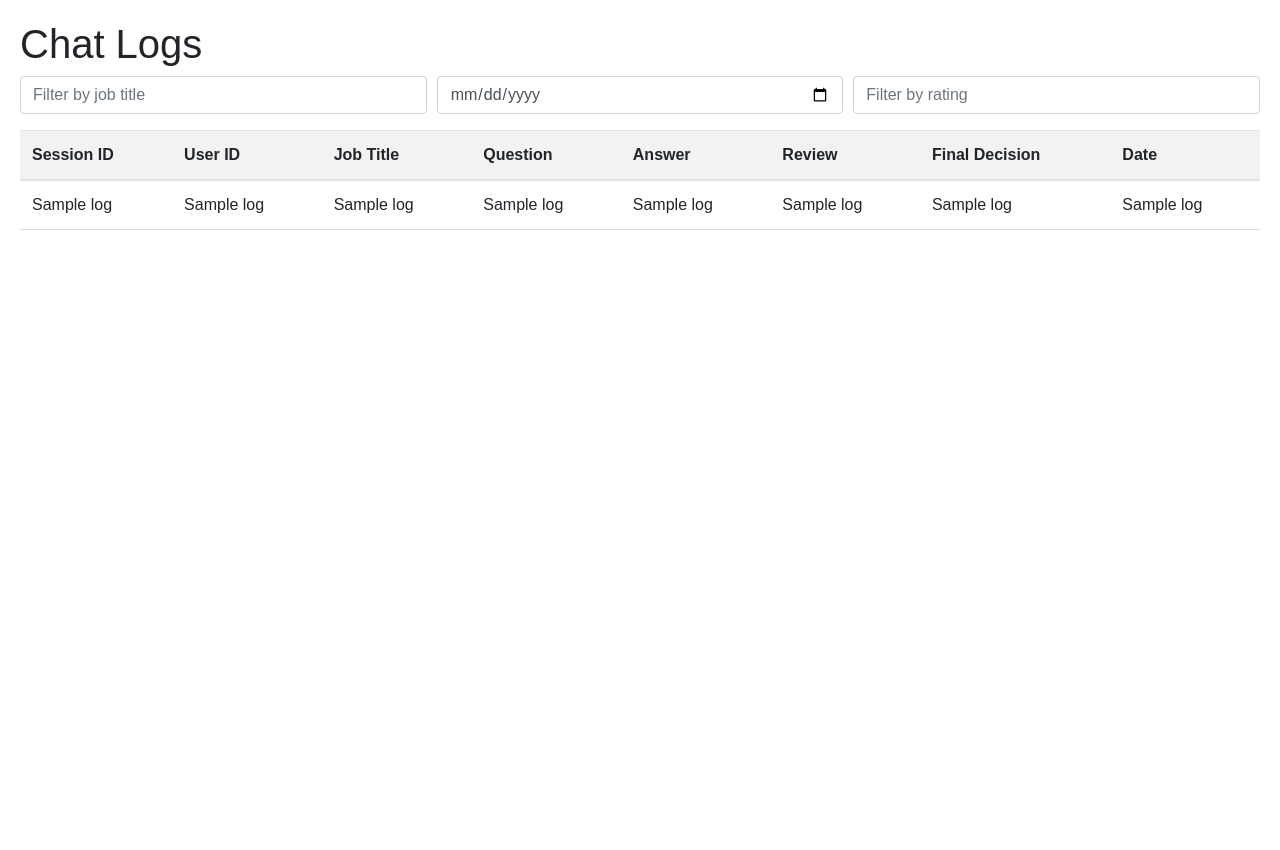
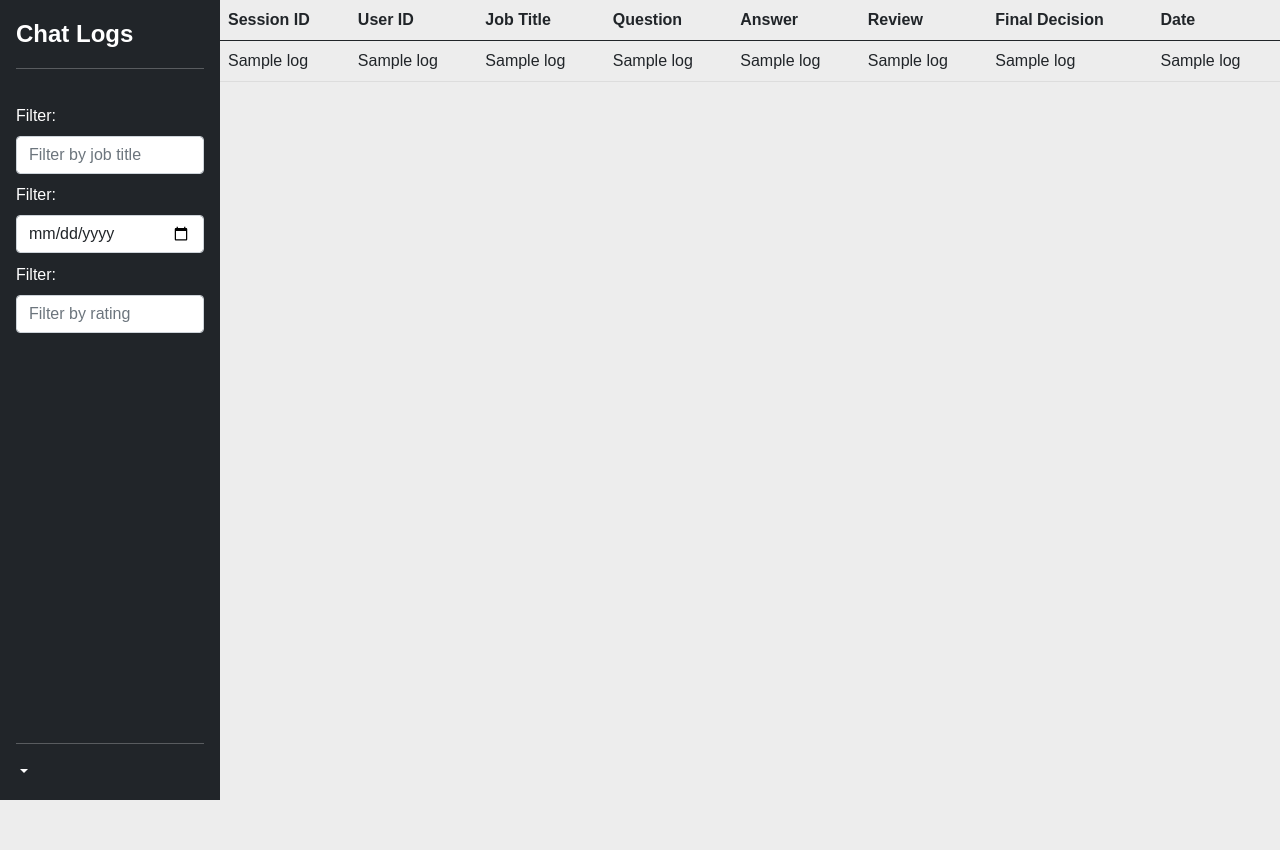
Before and after one commit to uwaysm/Job-Interview-Simulator, a Flask app: template templates/chat_logs.html in a window 1280 px wide. Before the commit the page ends 230 px from the top, so only its background shows below. Run offline with Flask 3, Linux system fonts and the light colour scheme; the template is opened without the code that fills it: most values are stand-ins (such as "Sample title", 1, 10 or a date in 2020); some libraries are stand-ins or nearby versions.

Commit message:
make chat log page

```diff
--- /dev/null
+++ b/static/css/chat_log.css
@@ -0,0 +1,54 @@
+body {
+    font-family: Arial, Helvetica, sans-serif;
+  }
+  table {
+    width: 100%;
+    border-collapse: collapse;
+  }
+  th, td {
+    padding: 10px;
+    text-align: left;
+    border-bottom: 1px solid #ddd;
+  }
+  th {
+    background-color: #f2f2f2;
+  }
+  tr:hover {
+    background-color: #f5f5f5;
+  }
+
+  .sidebar {
+    position: absolute;
+    width: 220px;
+    background-color: #f8f9fa;
+    height: 100vh;
+  }
+
+  .sidebar h4 {
+    font-size: 5%;
+    font-weight: bold;
+    margin-bottom: 5%;
+  }
+
+  .sidebar ul {
+    margin-top: 10%;
+  }
+
+  .sidebar li {
+    margin-bottom: 5%;
+  }
+
+  .sidebar a {
+    color: #333;
+    font-size: 100%;
+    text-decoration: none;
+  }
+
+  .sidebar a:hover {
+    color: #007bff;
+  }
+
+  .chat-container {
+    height: 850px;
+    padding-left: 220px;
+  }
--- a/templates/chat_logs.html
+++ b/templates/chat_logs.html
@@ -5,69 +5,96 @@
     <meta name="viewport" content="width=device-width, initial-scale=1.0" />
     <title>Chat Logs</title>
     <link
+      href="https://cdn.jsdelivr.net/npm/bootstrap@5.0.2/dist/css/bootstrap.min.css"
       rel="stylesheet"
-      href="https://maxcdn.bootstrapcdn.com/bootstrap/4.5.2/css/bootstrap.min.css"
-    />
+      integrity="sha384-EVSTQN3/azprG1Anm3QDgpJLIm9Nao0Yz1ztcQTwFspd3yD65VohhpuuCOmLASjC"
+      crossorigin="anonymous">
+    <link rel="stylesheet" href="/static/css/chat_log.css"/>
+    <link rel="stylesheet" href="/static/css/style.css"/>
+    <link rel="stylesheet" href="https://cdn.jsdelivr.net/npm/bootstrap-icons@1.10.5/font/bootstrap-icons.css">
+
     <script src="https://ajax.googleapis.com/ajax/libs/jquery/3.5.1/jquery.min.js"></script>
     <script src="https://cdnjs.cloudflare.com/ajax/libs/popper.js/1.16.0/umd/popper.min.js"></script>
     <script src="https://maxcdn.bootstrapcdn.com/bootstrap/4.5.2/js/bootstrap.min.js"></script>
-    <style>
-      body {
-        font-family: Arial, Helvetica, sans-serif;
-        margin: 20px;
-      }
-      table {
-        width: 100%;
-        border-collapse: collapse;
-      }
-      th, td {
-        padding: 10px;
-        text-align: left;
-        border-bottom: 1px solid #ddd;
-      }
-      th {
-        background-color: #f2f2f2;
-      }
-      tr:hover {
-        background-color: #f5f5f5;
-      }
-    </style>
+    <script src="https://cdn.jsdelivr.net/npm/bootstrap@5.1.0/dist/js/bootstrap.bundle.min.js"></script>
+    <script src="https://code.jquery.com/jquery-3.6.0.min.js"></script>
+    <script src="/static/js/scripts.js"></script>
   </head>
 
   <body>
-    <h1>Chat Logs</h1>
-    <div class="form-row mb-3">
-      <div class="col">
-        <input
-          class="form-control"
-          id="filterJobTitle"
-          type="text"
-          placeholder="Filter by job title"
-          onkeyup="filterTable()"
-        />
+    <svg xmlns="http://www.w3.org/2000/svg" style="display: none;">
+      <symbol id="sliders" viewBox="0 0 16 16">
+        <path fill-rule="evenodd" d="M11.5 2a1.5 1.5 0 1 0 0 3 1.5 1.5 0 0 0 0-3zM9.05 3a2.5 2.5 0 0 1 4.9 0H16v1h-2.05a2.5 2.5 0 0 1-4.9 0H0V3h9.05zM4.5 7a1.5 1.5 0 1 0 0 3 1.5 1.5 0 0 0 0-3zM2.05 8a2.5 2.5 0 0 1 4.9 0H16v1H6.95a2.5 2.5 0 0 1-4.9 0H0V8h2.05zm9.45 4a1.5 1.5 0 1 0 0 3 1.5 1.5 0 0 0 0-3zm-2.45 1a2.5 2.5 0 0 1 4.9 0H16v1h-2.05a2.5 2.5 0 0 1-4.9 0H0v-1h9.05z"/>
+      </symbol>
+      <symbol id="person-circle" viewBox="0 0 16 16">
+        <path d="M11 6a3 3 0 1 1-6 0 3 3 0 0 1 6 0z"/>
+        <path fill-rule="evenodd" d="M0 8a8 8 0 1 1 16 0A8 8 0 0 1 0 8zm8-7a7 7 0 0 0-5.468 11.37C3.242 11.226 4.805 10 8 10s4.757 1.225 5.468 2.37A7 7 0 0 0 8 1z"/>
+      </symbol>
+      <symbol id="box-arrow-in-right" viewBox="0 0 16 16">
+        <path fill-rule="evenodd" d="M6 3.5a.5.5 0 0 1 .5-.5h8a.5.5 0 0 1 .5.5v9a.5.5 0 0 1-.5.5h-8a.5.5 0 0 1-.5-.5v-2a.5.5 0 0 0-1 0v2A1.5 1.5 0 0 0 6.5 14h8a1.5 1.5 0 0 0 1.5-1.5v-9A1.5 1.5 0 0 0 14.5 2h-8A1.5 1.5 0 0 0 5 3.5v2a.5.5 0 0 0 1 0v-2z"/>
+        <path fill-rule="evenodd" d="M11.854 8.354a.5.5 0 0 0 0-.708l-3-3a.5.5 0 1 0-.708.708L10.293 7.5H1.5a.5.5 0 0 0 0 1h8.793l-2.147 2.146a.5.5 0 0 0 .708.708l3-3z"/>
+      </symbol>
+      <symbol id="send-plus" viewBox="0 0 16 16">
+        <path d="M15.964.686a.5.5 0 0 0-.65-.65L.767 5.855a.75.75 0 0 0-.124 1.329l4.995 3.178 1.531 2.406a.5.5 0 0 0 .844-.536L6.637 10.07l7.494-7.494-1.895 4.738a.5.5 0 1 0 .928.372l2.8-7Zm-2.54 1.183L5.93 9.363 1.591 6.602l11.833-4.733Z"/>
+        <path d="M16 12.5a3.5 3.5 0 1 1-7 0 3.5 3.5 0 0 1 7 0Zm-3.5-2a.5.5 0 0 0-.5.5v1h-1a.5.5 0 0 0 0 1h1v1a.5.5 0 0 0 1 0v-1h1a.5.5 0 0 0 0-1h-1v-1a.5.5 0 0 0-.5-.5Z"/>
+      </symbol>
+      <symbol id="chat-left-dots" viewBox="0 0 16 16">
+        <path d="M14 1a1 1 0 0 1 1 1v8a1 1 0 0 1-1 1H4.414A2 2 0 0 0 3 11.586l-2 2V2a1 1 0 0 1 1-1h12zM2 0a2 2 0 0 0-2 2v12.793a.5.5 0 0 0 .854.353l2.853-2.853A1 1 0 0 1 4.414 12H14a2 2 0 0 0 2-2V2a2 2 0 0 0-2-2H2z"/>
+        <path d="M5 6a1 1 0 1 1-2 0 1 1 0 0 1 2 0zm4 0a1 1 0 1 1-2 0 1 1 0 0 1 2 0zm4 0a1 1 0 1 1-2 0 1 1 0 0 1 2 0z"/>
+      </symbol>
+      </svg>
+
+
+
+
+
+
+    <div class="container-fluid">
+      <div class="row">
+        <div class="col p-0 sidebar">
+          <div class="sidebar d-flex flex-column flex-shrink-0 p-3 text-white bg-dark">
+            <span class="fs-4"><strong>Chat Logs</strong></span>
+            <hr />
+            <ul class="nav nav-pills flex-column mb-auto">
+              <li class="nav-item">
+                  <label for="jobTitle" class="form-label">Filter:</label>
+                  <div class="input-group">
+                      <input class="form-control" id="filterJobTitle" type="text" placeholder="Filter by job title" onkeyup="filterTable()"/>
                   </div>
-      <div class="col">
-        <input
-          class="form-control"
-          id="filterDate"
-          type="date"
-          placeholder="Filter by date"
-          onchange="filterTable()"
-        />
+              </li>
+              <li class="nav-item">
+                  <label for="jobTitle" class="form-label">Filter:</label>
+                  <div class="input-group">
+                      <input class="form-control" id="filterDate" type="date" placeholder="Filter by date"onchange="filterTable()"/>
                   </div>
-      <div class="col">
-        <input
-          class="form-control"
-          id="filterRating"
-          type="number"
-          min="0"
-          max="10"
-          step="1"
-          placeholder="Filter by rating"
-          onkeyup="filterTable()"
-        />
+              </li>
+              <li class="nav-item">
+                  <label for="jobTitle" class="form-label">Filter:</label>
+                  <div class="input-group">
+                      <input class="form-control" id="filterRating" type="number" min="0" max="10" step="1" placeholder="Filter by rating" onkeyup="filterTable()"/>
+                  </div>
+              </li>
+            </ul>
+            <hr />
+            <div class="dropdown">
+            <div href="#" class="flex align-items-center text-white text-ellipsis text-decoration-none dropdown-toggle" role="button" id="dropdownUser1" data-bs-toggle="dropdown" aria-expanded="false">
+            </div>
+            <div class="dropdown-menu dropdown-menu-dark text-small shadow" aria-labelledby="dropdownUser1" style="">
+              <button id="settingsBtn" class="dropdown-item" href="#"><svg width="16" height="16" fill="currentColor" class="bi me-2"><use xlink:href="#sliders"/></svg>
+                Settings</button>
+              <a class="dropdown-item" href="#"><svg width="16" height="16" fill="currentColor" class="bi me-2"><use xlink:href="#person-circle"/></svg>
+                Profile</a>
+              <div class="dropdown-divider"></div>
+              <a class="dropdown-item" href="#"><svg width="16" height="16" fill="currentColor" class="bi me-2" viewBox="0 0 16 16"><use xlink:href="#box-arrow-in-right"/></svg>
+                Sign out</a>
               </div>
             </div>
+          </div>
+        </div>
+
+
+        <div class="col p-0">
+          <div class="chat-container">
               <table class="table">
                   <thead>
                     <tr>
@@ -96,6 +123,10 @@
                     {% endfor %}
                   </tbody>
                 </table>
+          </div>
+        </div>
+      </div>
+    </div>
 
     <script>
       function filterTable() {
@@ -133,5 +164,13 @@
         }
       }
     </script>
+
+  <script>
+    src =
+      "https://cdn.jsdelivr.net/npm/bootstrap@5.0.2/dist/js/bootstrap.bundle.min.js";
+    integrity =
+      "sha384-MrcW6ZMFYlzcLA8Nl+NtUVF0sA7MsXsP1UyJoMp4YLEuNSfAP+JcXn/tWtIaxVXM";
+    crossorigin = "anonymous";
+  </script>
   </body>
 </html>
```
Lines whose indentation alone changed are shown as unchanged.
